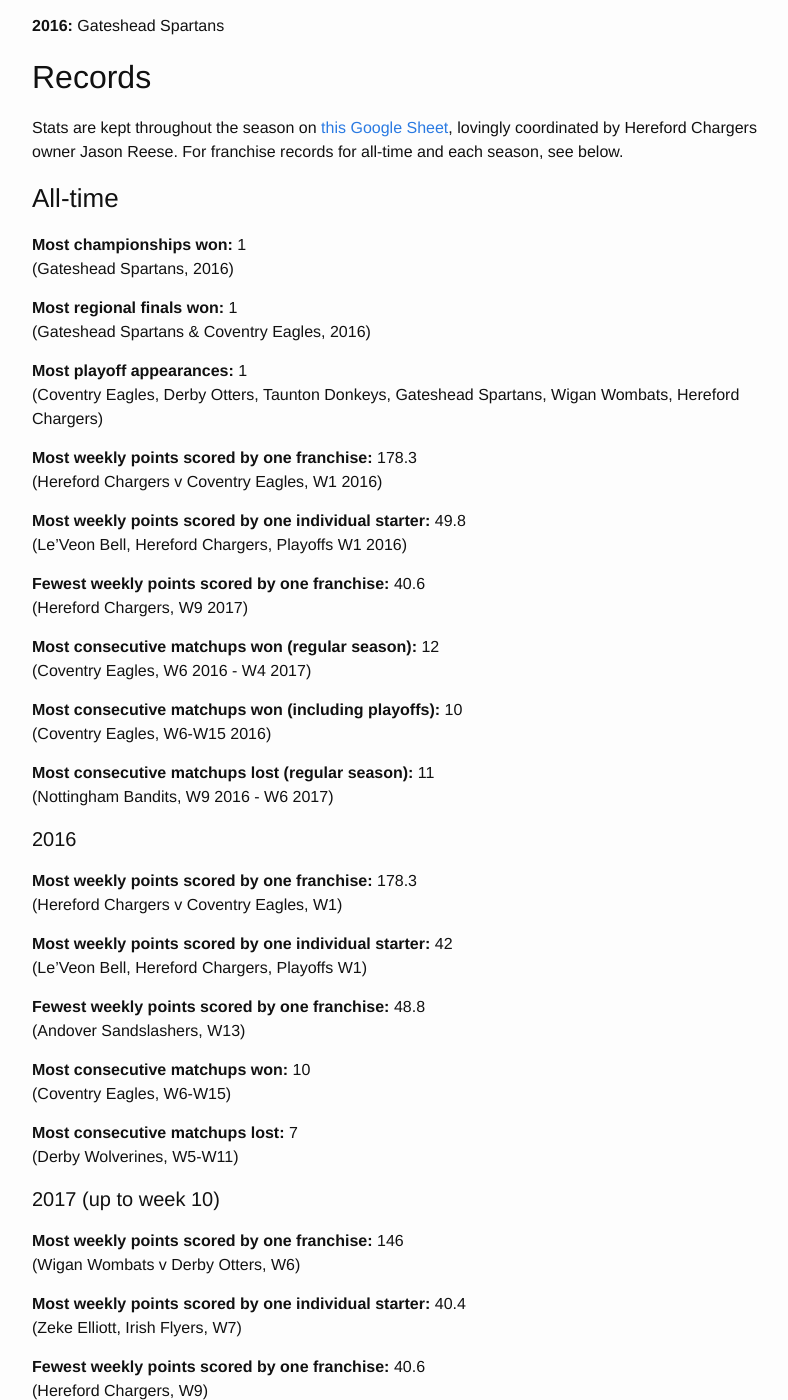
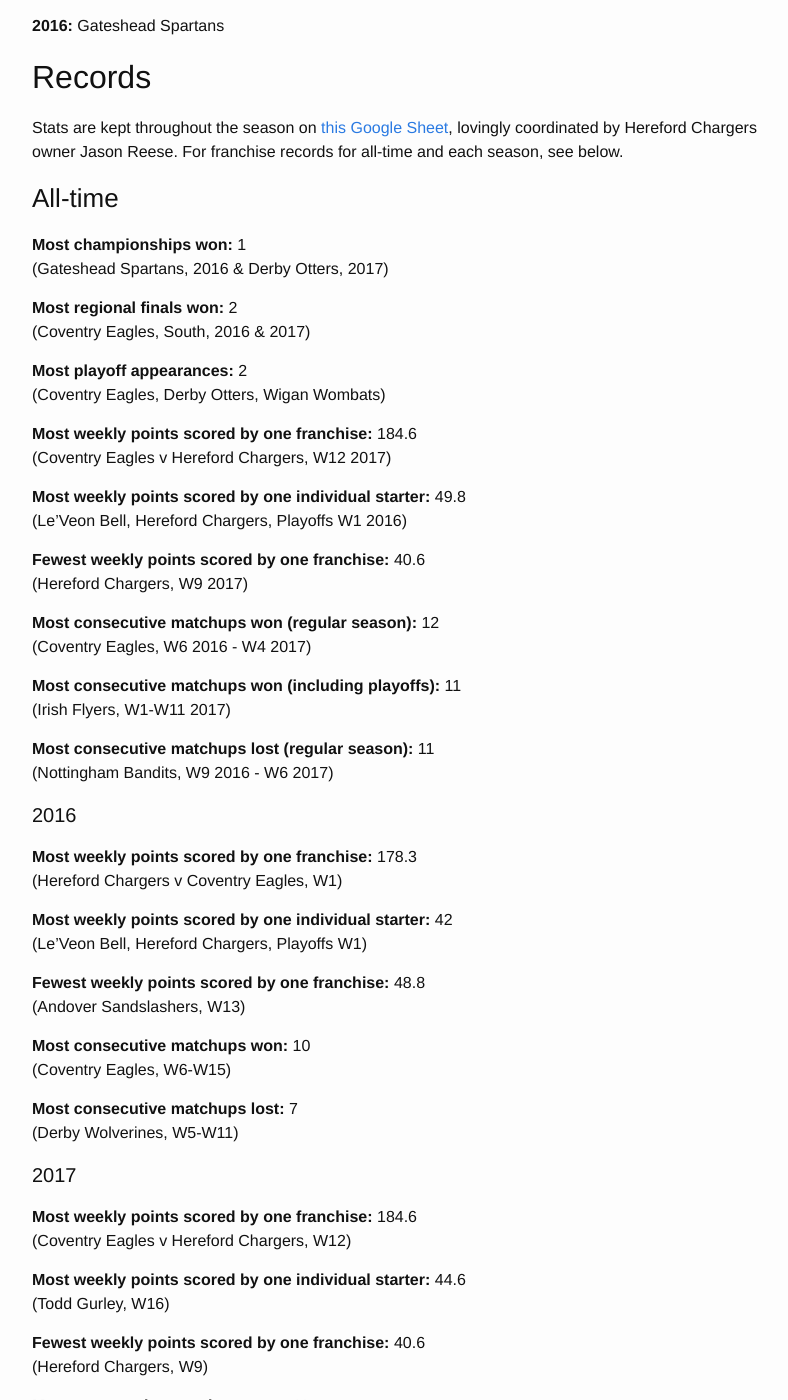
Before and after one commit to UKDynasty/ukdynasty.github.io, a Jekyll site: the page built from history/index.md, in a window 1280 px wide and 1400 px high, scrolled down 610 px. Shown: the whole window, without its empty margins (238-1026 px from the left). Built offline with Jekyll 4.4.1, drawn with Linux system fonts in a browser that asks for light colours; some of the changed text lies outside the part shown.

Commit message:
League records

```diff
--- a/history/index.md
+++ b/history/index.md
@@ -29,16 +29,16 @@ Stats are kept throughout the season on [this Google Sheet](http://bit.do/UKDyna
 ### All-time
 
 **Most championships won:** 1
-(Gateshead Spartans, 2016)
+(Gateshead Spartans, 2016 & Derby Otters, 2017)
 
-**Most regional finals won:** 1
-(Gateshead Spartans & Coventry Eagles, 2016)
+**Most regional finals won:** 2
+(Coventry Eagles, South, 2016 & 2017)
 
-**Most playoff appearances:**  1
-(Coventry Eagles, Derby Otters, Taunton Donkeys, Gateshead Spartans, Wigan Wombats, Hereford Chargers)
+**Most playoff appearances:**  2
+(Coventry Eagles, Derby Otters, Wigan Wombats)
 
-**Most weekly points scored by one franchise:**  178.3
-(Hereford Chargers v Coventry Eagles, W1 2016)
+**Most weekly points scored by one franchise:** 184.6
+(Coventry Eagles v Hereford Chargers, W12 2017)
 
 **Most weekly points scored by one individual starter:**  49.8
 (Le'Veon Bell, Hereford Chargers, Playoffs W1 2016)
@@ -49,8 +49,8 @@ Stats are kept throughout the season on [this Google Sheet](http://bit.do/UKDyna
 **Most consecutive matchups won (regular season):**  12
 (Coventry Eagles, W6 2016 - W4 2017)
 
-**Most consecutive matchups won (including playoffs):**  10
-(Coventry Eagles, W6-W15 2016)
+**Most consecutive matchups won (including playoffs):**  11
+(Irish Flyers, W1-W11 2017)
 
 **Most consecutive matchups lost (regular season):** 11
 (Nottingham Bandits, W9 2016 - W6 2017)
@@ -72,19 +72,19 @@ Stats are kept throughout the season on [this Google Sheet](http://bit.do/UKDyna
 **Most consecutive matchups lost:**  7
 (Derby Wolverines, W5-W11)
 
-#### 2017 (up to week 10)
+#### 2017
 
-**Most weekly points scored by one franchise:** 146
-(Wigan Wombats v Derby Otters, W6)
+**Most weekly points scored by one franchise:** 184.6
+(Coventry Eagles v Hereford Chargers, W12)
 
-**Most weekly points scored by one individual starter:** 40.4
-(Zeke Elliott, Irish Flyers, W7)
+**Most weekly points scored by one individual starter:** 44.6
+(Todd Gurley, W16)
 
 **Fewest weekly points scored by one franchise:** 40.6
 (Hereford Chargers, W9)
 
-**Most consecutive matchups won:** 10 (ongoing)
-(Irish Flyers, W1-W10)
+**Most consecutive matchups won:** 11
+(Irish Flyers, W1-W11)
 
 **Most consecutive matchups lost:** 6
 (Nottingham Bandits, W1-W6)
```
